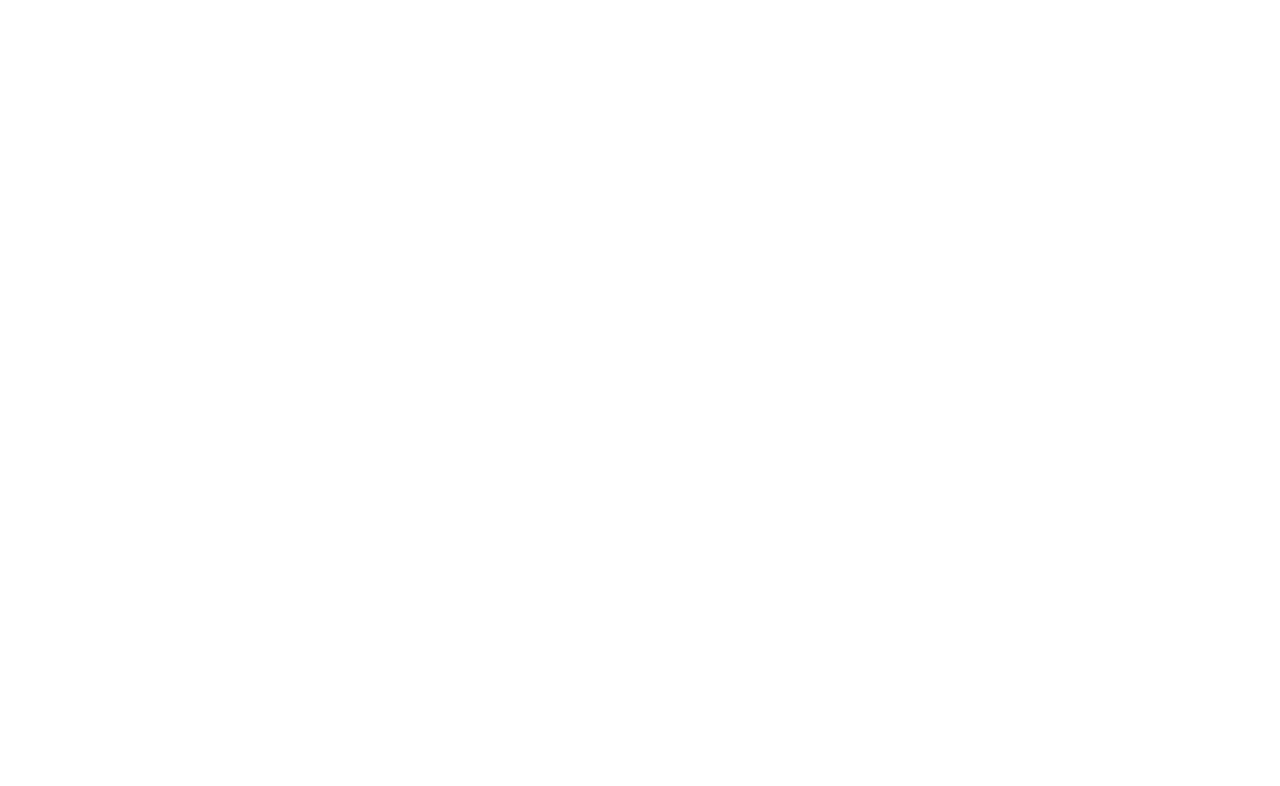
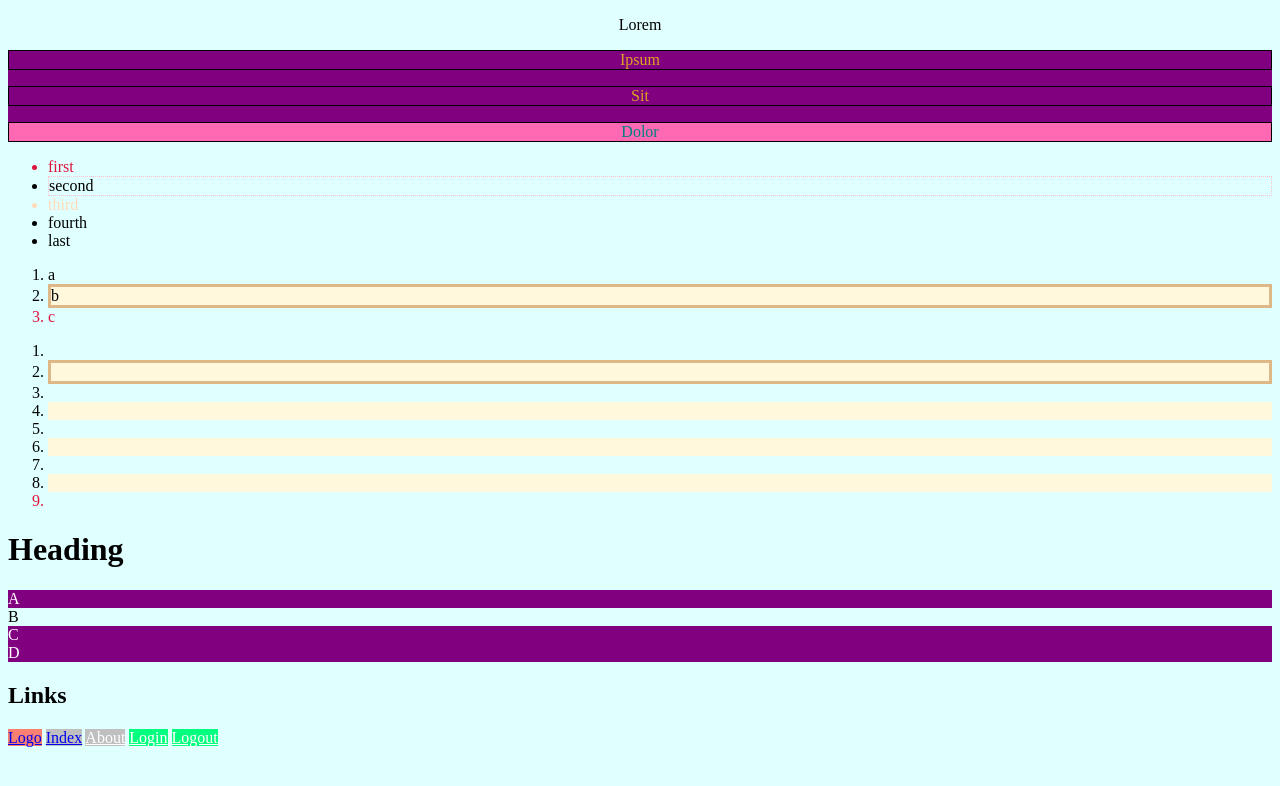
Before and after one commit to Pavlitsa/w1d3, a plain HTML site: page index.html in a window 1280 px wide. Drawn offline with Linux system fonts and the light colour scheme.

Commit message:
advanced selectors

```diff
--- a/index.html
+++ b/index.html
@@ -6,6 +6,56 @@
     <meta http-equiv="X-UA-Compatible" content="ie=edge" />
     <title>Document</title>
     <script src="script.js"></script>
+    <link rel="stylesheet" href="style.css" />
   </head>
-  <body></body>
+  <body>
+    <!-- Descendants -->
+    <div class="container">
+      <p>Lorem</p>
+      <div class="box">
+        <p>Ipsum</p>
+        <p>Sit</p>
+        <div>
+          <p>Dolor</p>
+        </div>
+      </div>
+    </div>
+    <!-- Siblings -->
+    <ul>
+      <li>first</li>
+      <li class="selected">second</li>
+      <li>third</li>
+      <li>fourth</li>
+      <li>last</li>
+    </ul>
+    <ol>
+      <li>a</li>
+      <li>b</li>
+      <li>c</li>
+    </ol>
+    <ol>
+      <li></li>
+      <li></li>
+      <li></li>
+      <li></li>
+      <li></li>
+      <li></li>
+      <li></li>
+      <li></li>
+      <li></li>
+    </ol>
+    <div>
+      <h1 class="box">Heading</h1>
+      <div class="box">A</div>
+      <div>B</div>
+      <div class="box">C</div>
+      <div class="box">D</div>
+    </div>
+    <h2>Links</h2>
+    <a href="#">Logo</a>
+    <a href="index.html">Index</a>
+    <a href="about.html">About</a>
+    <a href="login.html">Login</a>
+    <a href="logout.html">Logout</a>
+  </body>
 </html>
--- /dev/null
+++ b/style.css
@@ -0,0 +1,76 @@
+/* select by type */
+body {
+  background-color: lightcyan;
+}
+
+/* select by class */
+.container {
+  text-align: center;
+}
+
+/* select all paragraphs <p> that are descendants of elements with class box */
+.box p {
+  color: teal;
+  border: 1px solid black;
+}
+
+/* select all paragraphs that are direct children of elements with class box */
+.box > p {
+  color: goldenrod;
+}
+
+.box > div > p {
+  background-color: hotpink;
+}
+
+.selected {
+  border: 1px dotted pink;
+}
+
+/* select the subsequent li to any element with the class selected */
+.selected + li {
+  color: peachpuff;
+}
+
+/* selects the first-child in any ul */
+/* it also selects the last-child in any ol */
+ul :first-child,
+ol :last-child {
+  color: crimson;
+}
+
+/* selects all second children of an ol (indexes are 1-based) */
+ol :nth-child(2) {
+  border: 3px solid burlywood;
+}
+
+/* selects all the children with an even position in an ol */
+ol :nth-child(even) {
+  background-color: cornsilk;
+}
+
+/* combine selectors */
+/* select all the divs with class box */
+div.box {
+  background-color: purple;
+  color: white;
+}
+
+/* selects anchor tags <a> with an href equal to "#" */
+a[href="#"] {
+  background-color: salmon;
+}
+
+/* selects anchor tags <a> where the href attribute ends with ".html" */
+a[href$=".html"] {
+  background-color: silver;
+}
+
+/* selects anchor tags <a> where the href attribute starts with "log" */
+a[href^="log"] {
+  background-color: springgreen;
+}
+
+a[href*="o"] {
+  color: white;
+}
```
